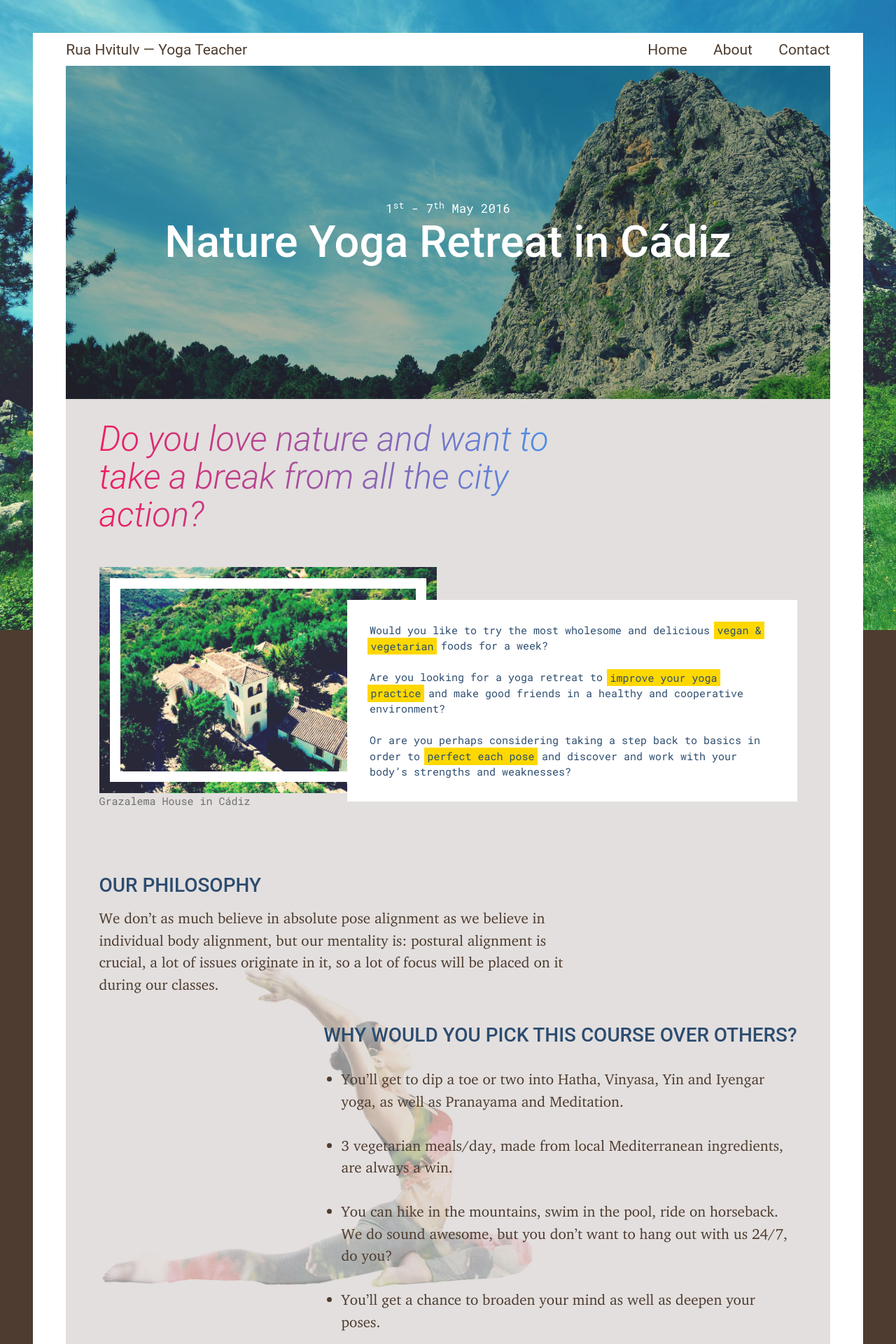
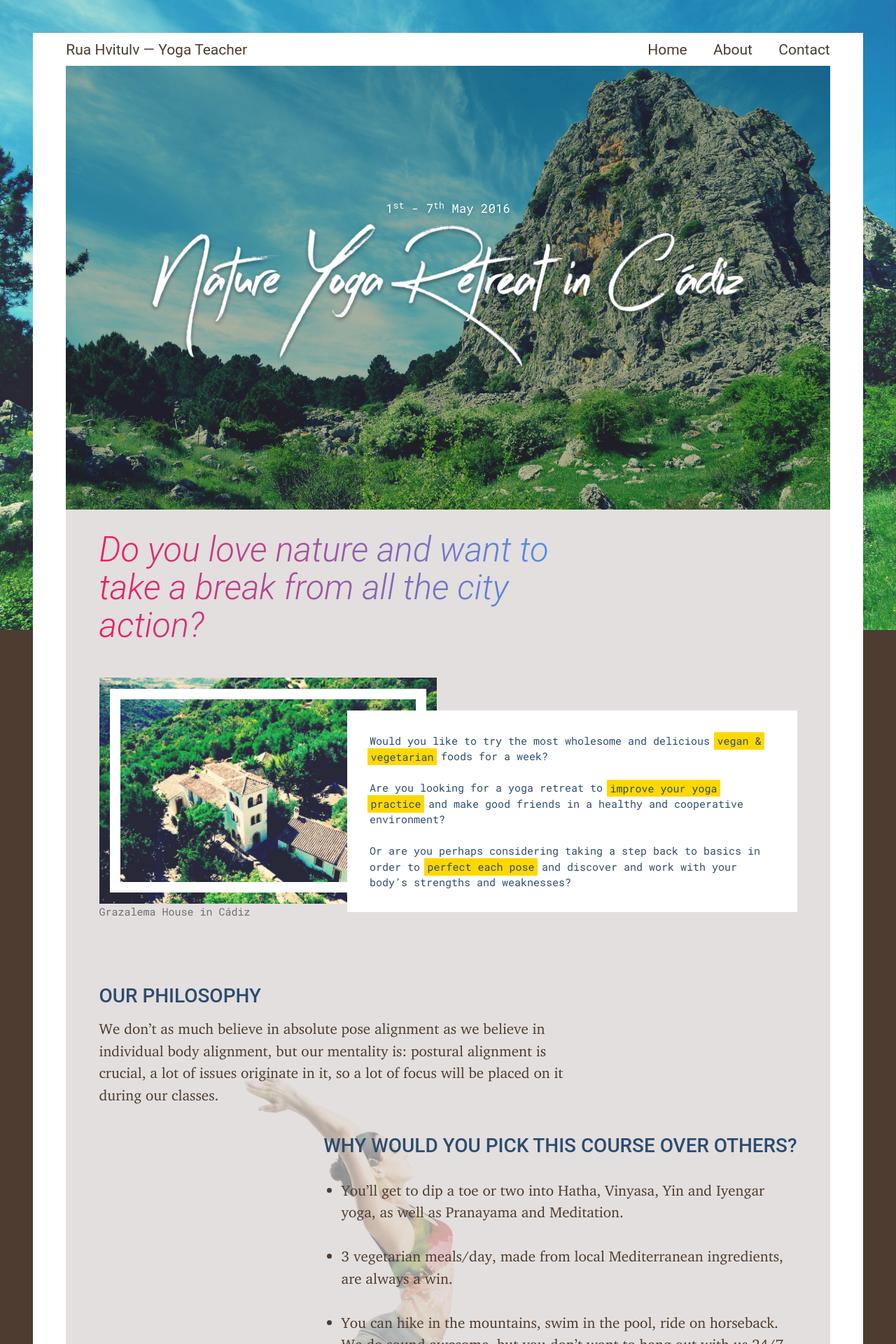
Before and after one commit to ruahvitulv/ruahvitulv.github.io, a Jekyll site: the page built from retreats.html, in a window 1280 px wide. Shown: the top 1920 px of the page at 70% size. Built offline with Jekyll 4.4.1, drawn with Linux system fonts in a browser that asks for light colours; nearby versions of some CDN libraries.

Commit message:
h1 with imogen agnes, fix homepage bg for mobile

```diff
--- a/_sass/modules/hero.scss
+++ b/_sass/modules/hero.scss
@@ -3,7 +3,7 @@
 	overflow: hidden;
 	margin: -$rhythm / 2;
 	margin-bottom: 0 !important;
-	padding: $rhythm * 2 $rhythm / 2;
+	padding: $rhythm * 2 $rhythm;
 	z-index: 1;
 	+ section {
 		margin-top: $rhythm;
@@ -11,11 +11,13 @@
 }
 .m-hero-text {
 	color: white;
+	text-shadow: 0 2px 4px rgba(black,0.2)
 }
 .m-hero-photo {
 	position: relative;
 	background: $brown-30;
 	background-size: cover;
+	background-position: top center;
 	margin: 0;
 	position: absolute;
 	top: -$rhythm * 2;
@@ -38,7 +40,7 @@
 @media (min-width: 768px) {
 	.m-hero {
 		margin: -$rhythm;
-		padding: $rhythm * 6 $rhythm;
+		padding: $rhythm * 6 $rhythm * 3;
 	}
 }
 @media (min-width: 1024px) {
--- a/_sass/modules/misc.scss
+++ b/_sass/modules/misc.scss
@@ -6,9 +6,26 @@
 	right: 0;
 }
 
+.m-retreat-h1 {
+	text-indent: -9999px;
+	background-image: url('/assets/images/retreat/h1-mobile.png');
+	background-repeat: no-repeat;
+	background-position: center;
+	background-size: contain;
+	max-width: 401px;
+	height: 0;
+	padding-bottom: 51%;
+	margin: 0 auto;
+}
+
 @media (min-width: 768px) {
 	.m-doubleExposure {
 		left: 0;
 		right: auto;
 	}
+	.m-retreat-h1 {
+		background-image: url('/assets/images/retreat/h1.png');
+		max-width: 856px;
+		padding-bottom: 25.2%;
+	}
 }
--- a/index.html
+++ b/index.html
@@ -3,7 +3,7 @@ layout: default
 body-id: home
 ---
 
-<div class="m-home-video" data-vide-bg="/assets/images/home/video.mp4" data-vide-options="posterType: 'jpg';"></div>
+<div class="m-home-video" data-vide-bg="/assets/images/home/video.mp4" data-vide-options="posterType: jpg"></div>
 
 <div class="m-home-content u-text-antialiase">
 	<header class="m-home-header">
--- a/retreats.html
+++ b/retreats.html
@@ -10,7 +10,7 @@ cover-image: retreat
 <section class="m-hero">
 	<div class="m-hero-text u-text-antialiase">
 		<h5>1<span class="superscript">st</span> - 7<span class="superscript">th</span> May 2016</h5>
-		<h1 class="margin-top-0">Nature Yoga Retreat in Cádiz</h1>
+		<h1 class="m-retreat-h1">Nature Yoga Retreat in Cádiz</h1>
 	</div>
 
 	<div class="m-hero-photo {% if page.cover-image %}coverImage-{{ page.cover-image }}{% endif %}"></div>
```
Also changed, not shown: assets/images/retreat/h1-mobile.png (added), assets/images/retreat/h1.png (added), 4 other files.
